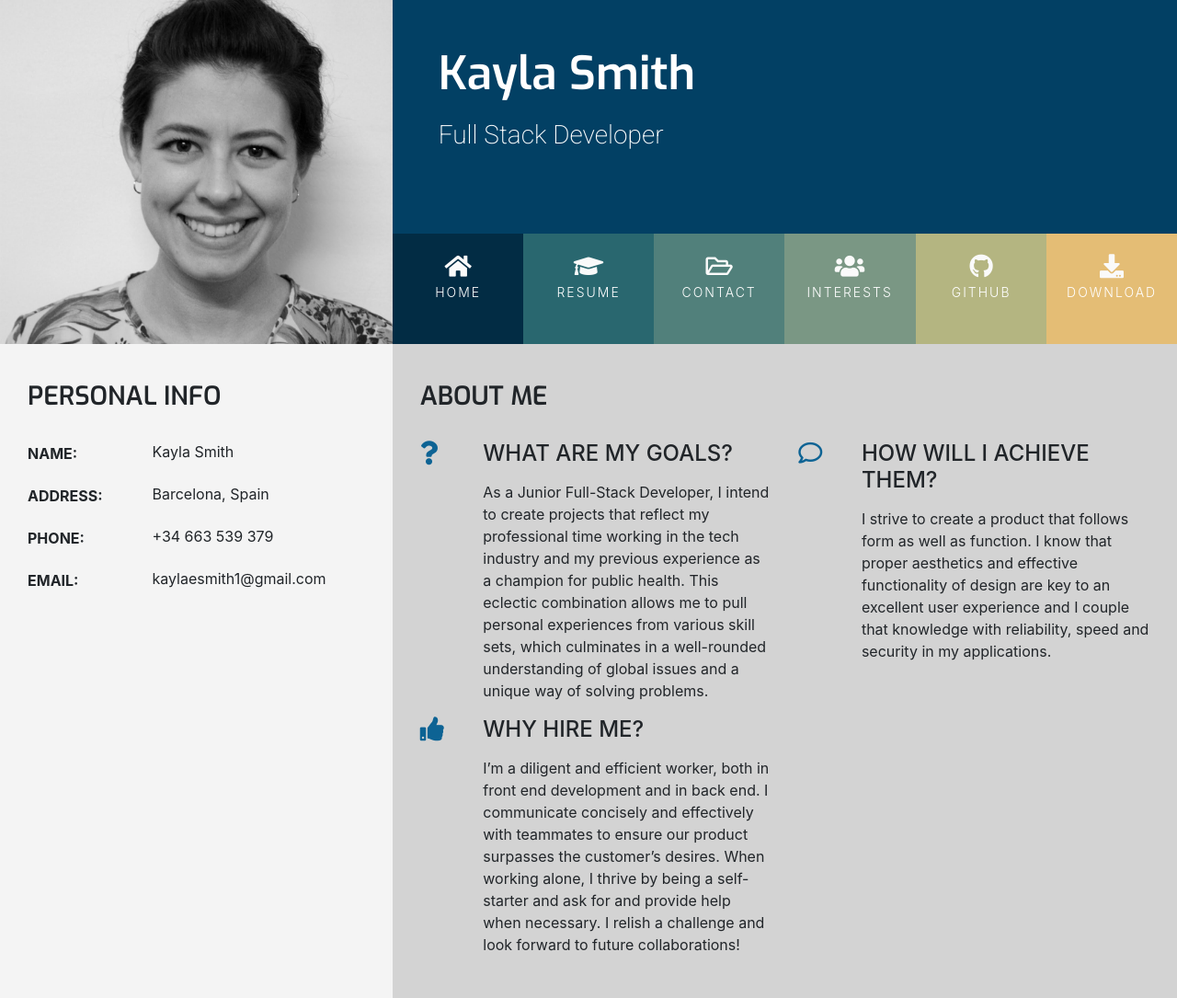
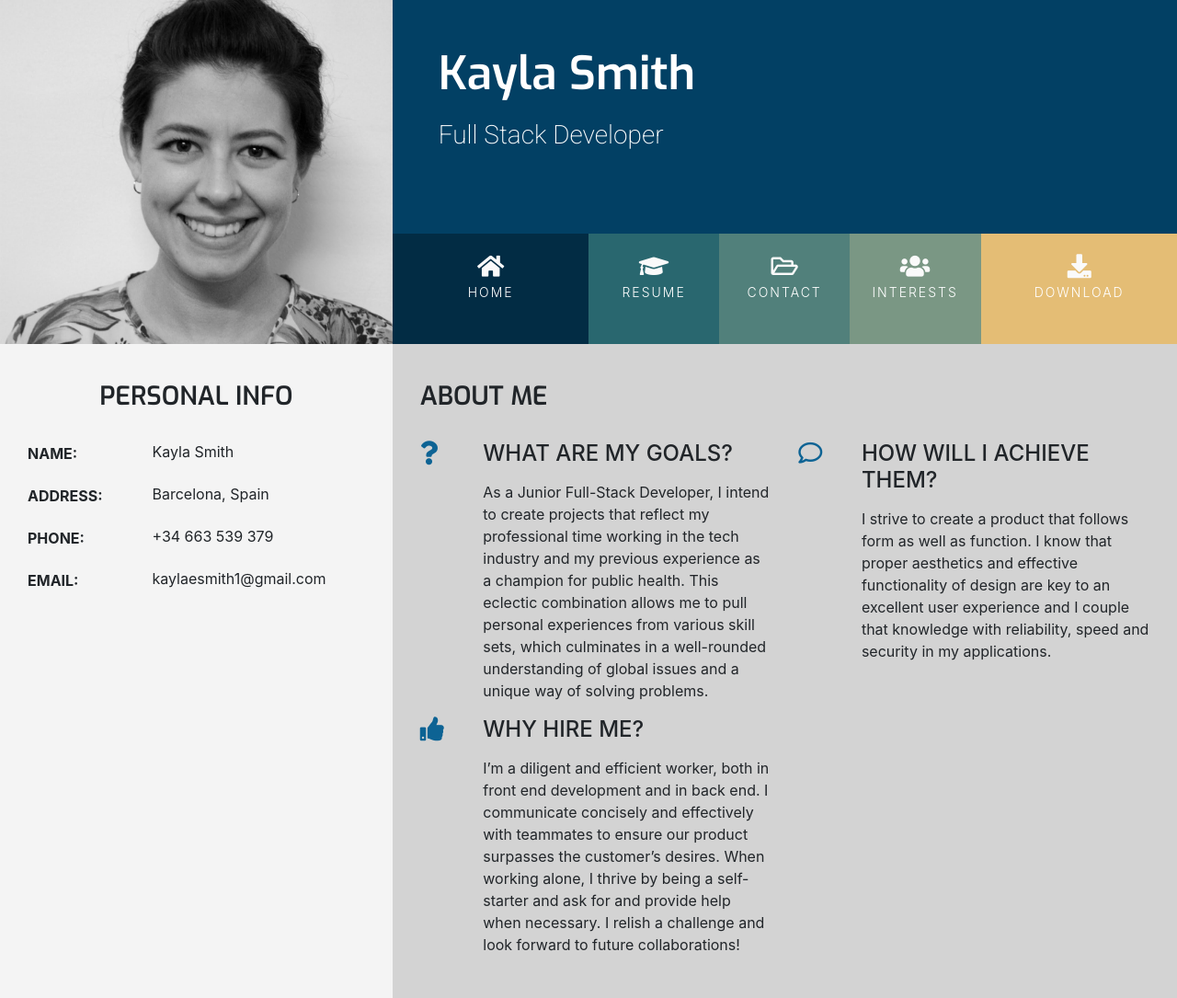
Before and after one commit to Kaylaesmith1/resume-kes, a website: page index.html in a window 1280 px wide. Shown: the top 1085 px of the page at 92% size. Drawn offline with nearby package versions, Linux system fonts and the light colour scheme.

```diff
--- a/assets/css/style.css
+++ b/assets/css/style.css
@@ -269,6 +269,11 @@
 }
 
 /* PERSONAL INFO */
+
+.left-column {
+    text-align: center;
+}
+
 .personal-info-item {
     margin-bottom: 20px;
     display: block;
--- a/assets/js/maps.js
+++ b/assets/js/maps.js
@@ -4,7 +4,7 @@
 
     // Create the map
     const map = new google.maps.Map(document.getElementById("map"), {
-        zoom: 10,  // Adjust zoom level as needed
+        zoom: 6,  // Adjust zoom level as needed
         center: barcelona,
     });
 
--- a/index.html
+++ b/index.html
@@ -36,7 +36,7 @@
                 <div class="row no-gutters">
                     <div class="col">
                         <ul id="nav" class="list-inline menucontainer">
-                            <li class="col-xs-6 col-sm-2 ui-menu-color-home list-inline-item menu-item">
+                            <li class="col-xs-6 col-sm-3 ui-menu-color-home list-inline-item menu-item">
                                 <a href="index.html" class="hvr-sweep-to-bottom"><i class="fas fa-home"
                                         aria-hidden="true"></i><span>Home</span></a>
                             </li>
@@ -52,11 +52,11 @@
                                 <a href="interests.html" class="hvr-sweep-to-bottom"><i class="fa fa-users"
                                         aria-hidden="true"></i><span>Interests</span></a>
                             </li>
-                            <li class="col-xs-6 col-sm-2 ui-menu-color-github list-inline-item menu-item">
+                            <!-- <li class="col-xs-6 col-sm-2 ui-menu-color-github list-inline-item menu-item">
                                 <a href="github.html" class="hvr-sweep-to-bottom"><i class="fab fa-github"
                                         aria-hidden="true"></i><span>GitHub</span></a>
-                            </li>
-                            <li class="col-xs-6 col-sm-2 ui-menu-color-download list-inline-item menu-item">
+                            </li> -->
+                            <li class="col-xs-6 col-sm-3 ui-menu-color-download list-inline-item menu-item">
                                 <a href="assets/cv/cv_fullstack.pdf" target="_blank" class="hvr-sweep-to-bottom"><i
                                         class="fas fa-download" aria-hidden="true"></i><span>Download</span></a>
                             </li>
@@ -72,7 +72,7 @@
             <div class="col-md-4 bg-color-personal-info section-column">
                 <div class="row">
                     <div class="col-12">
-                        <h3 class="section-heading uppercase">
+                        <h3 class="section-heading uppercase left-column">
                             Personal Info
                         </h3>
                     </div>
```
Also changed, not shown: interests.html (+1 -1 lines), resume.html (+1 -1 lines).
